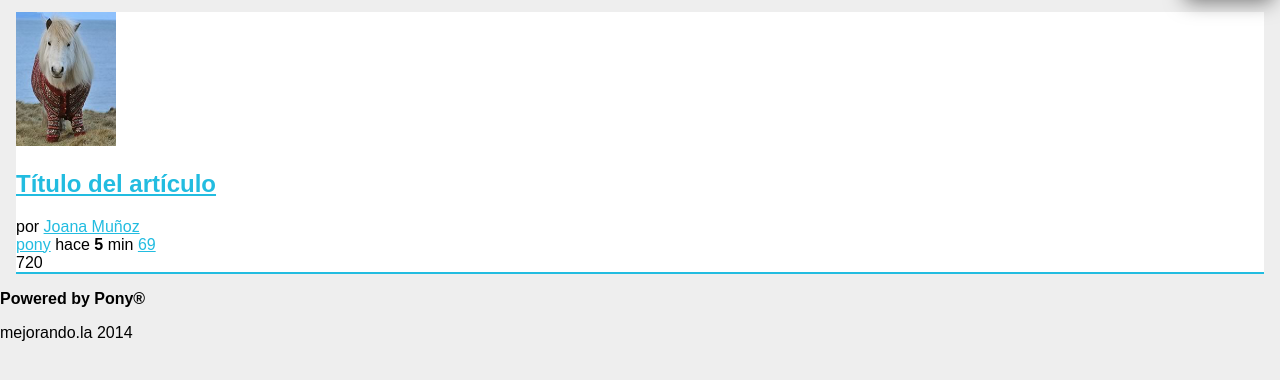
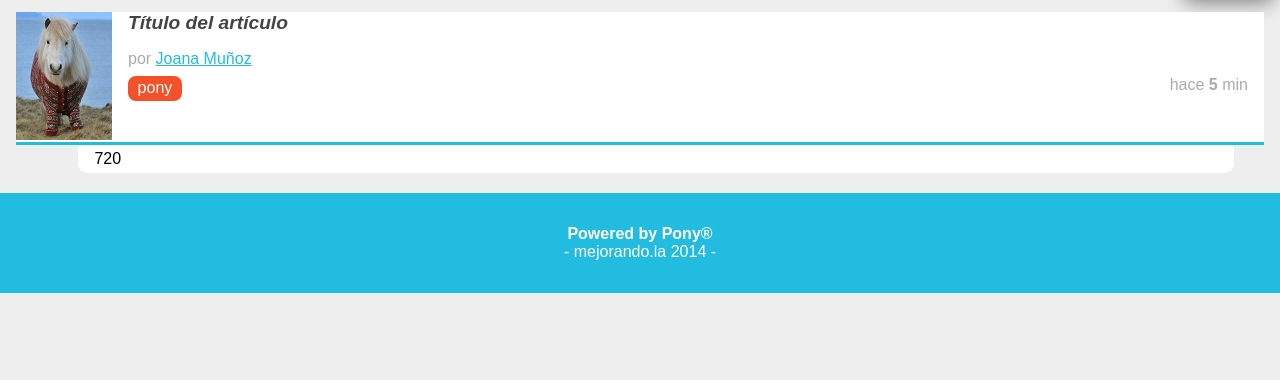
Before and after one commit to jsdesarrolloweb/puls2014-europa, a plain HTML site: page index.html in a window 1280 px wide. Shown: the part 140-520 px from the top of the page. Drawn offline with Linux system fonts and the light colour scheme.

Commit message:
diseño terminado

```diff
--- a/estilos.css
+++ b/estilos.css
@@ -9,7 +9,30 @@ a
 {
 	color: #22BCE0;
 }
+footer
+{
+	background: #22BCE0;
+	color: white;
+	padding: 1em;
+	text-align: center;
+}
+footer p:first-child
+{
+	margin-bottom: 0;
+}
+footer p:last-child
+{
+	margin-top: 0;
 
+}
+footer p:last-child:before
+{
+	content: "- ";
+}
+footer p:last-child:after
+{
+	content: " -";
+}
 header
 {
  background: #344B54;
@@ -66,14 +89,14 @@ nav ul li a
 	color: white;
 	text-decoration: none;
 }
-#publicar_nav
+nav ul #publicar_nav
 {
 
 	position: absolute;
 	top: 0;
 	right: 0;
 }
-#publicar_nav a
+nav ul #publicar_nav a
 {
 	background: #22BCE0;
 	border-radius: 8px;
@@ -85,15 +108,66 @@ nav ul li a
 #contenido
 {
 	margin: 1em;
+	position: relative;
 }
-.item
+#contenido .item
 {
 	background: white;
-	border-bottom: 2px solid #22BCE0;
-
+	border-bottom: 3px solid #22BCE0;
+	margin-bottom: 3em;
+	min-height: 130px; /* para que la imagen se vaya abajo del todo en el item */
+	/* overflow: hidden; Lo quitamos para que la barra de abajo del articulo sobresalga */
+}
+#contenido .item .imagen_item
+{
+	float: left;
+	margin-right: 1em;
+}
+#contenido .item .imagen_item img
+{
+	width: 96px;
+}
+#contenido .item .titulo_item
+{
+	font-size: 1.2em;
+	font-style: italic;
+}
+#contenido .item .titulo_item a
+{
+	color: #444;
+	text-decoration: none;
+}
+#contenido .item .autor_item
+{
+	color: #aaa;
+}
+#contenido .item .datos_item
+{
+	color: #aaa;
+	margin-top: 0.5em;
+	text-align: right;
+}
+#contenido .item .datos_item .fecha_item
+{
+	padding-right: 1em;
 }
 
-.imagen_item img
+#contenido .item .datos_item .tag_item
 {
-	width: 100px;
+	background: #F4502A;
+	border-radius: 8px;
+	color: white;
+	float: left;
+	padding: 0.2em 0.6em;
+	text-decoration: none;
 }
+#contenido .item .votacion
+{
+	background: white;
+	border-radius: 0 0 10px 10px;
+	left: 5%;
+	top: 100%; /* para situar la barra de votacion abajo */
+	padding: 0.3em 1em;
+	position: absolute;
+	width: 90%;
+}
--- a/index.html
+++ b/index.html
@@ -49,8 +49,6 @@
 				<span class="fecha_item">
 					hace <strong>5</strong> min
 				</span>
-				<a href="#" class="comentarios_item">69</a>
-				<a href="#" class="guardar_item"></a>
 			</div>
 			<div class="votacion">
 				<a href="#" class="up"></a>
```
